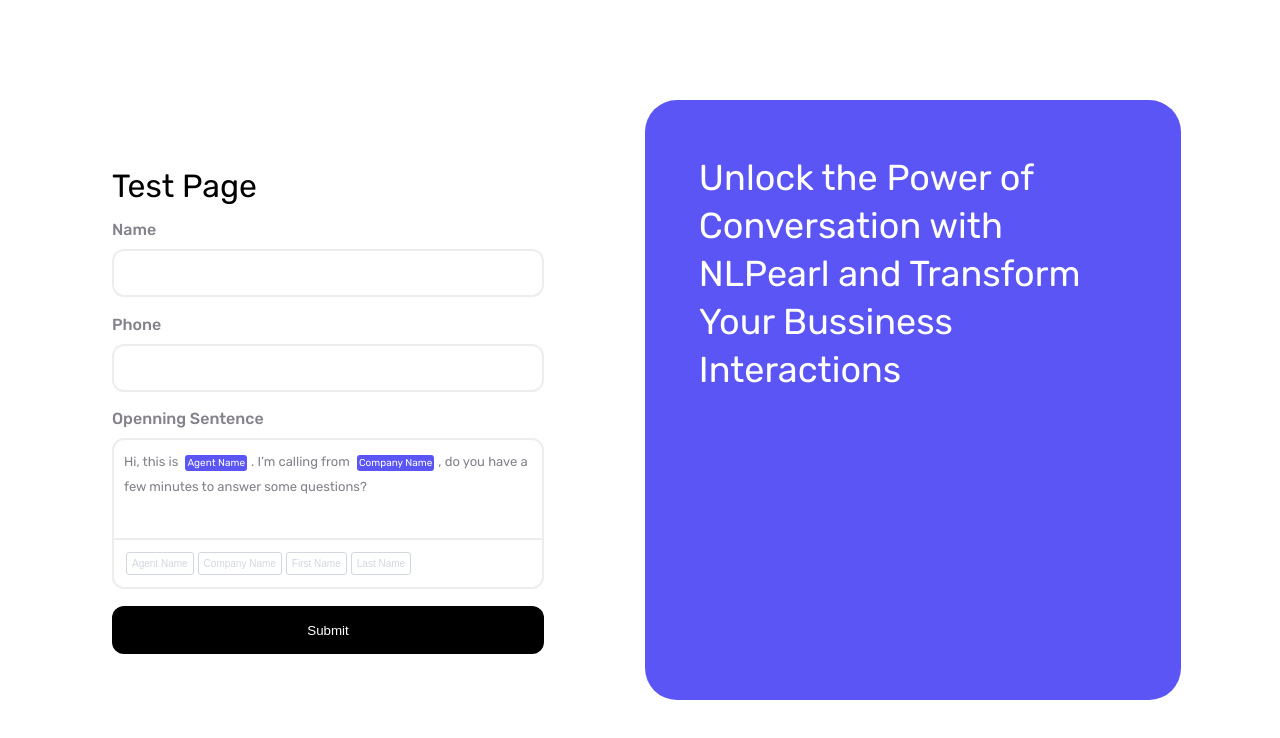
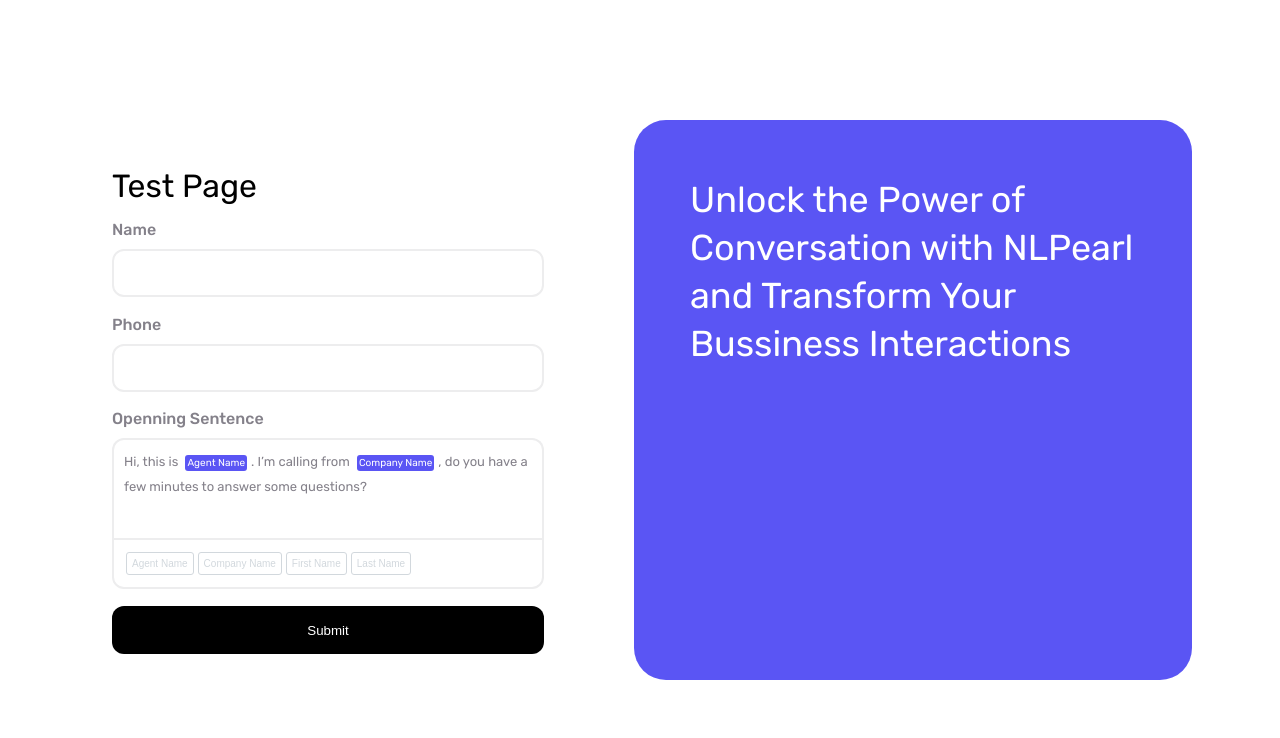
Before and after one commit to PNadya90/NLTestAssignment, an Angular app: page / in a window 1280 px wide. Shown: the top 738 px of the page. Built offline with nearby package versions, Linux system fonts and the light colour scheme.

Commit message:
small style fix

```diff
--- a/src/app/app.component.scss
+++ b/src/app/app.component.scss
@@ -10,15 +10,15 @@
     display: grid !important;
     grid-template-columns: 30rem minmax(30rem, 39rem);
     justify-content: center;
-    gap: 7%;
-    height: 75%;
+    gap: 6%;
+    height: 70%;
     align-items: center;
     aside {
         display: flex;
         min-height: 100%;
         .widget-container {
             border-radius: 2rem;
-            flex-basis: 98%;
+            flex: 1;
             background-color: var(--primary-color);
             color: white;
             .text {
```
